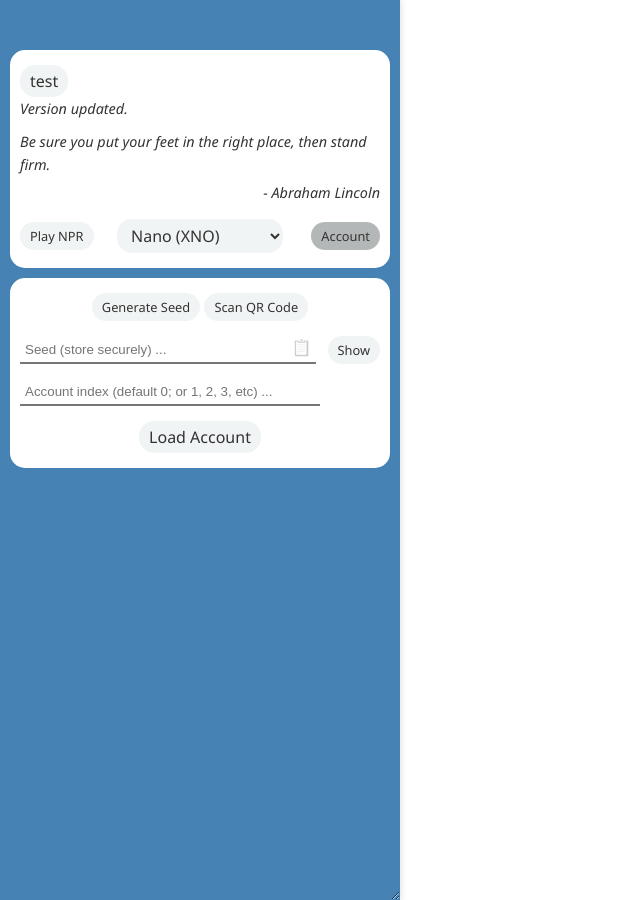
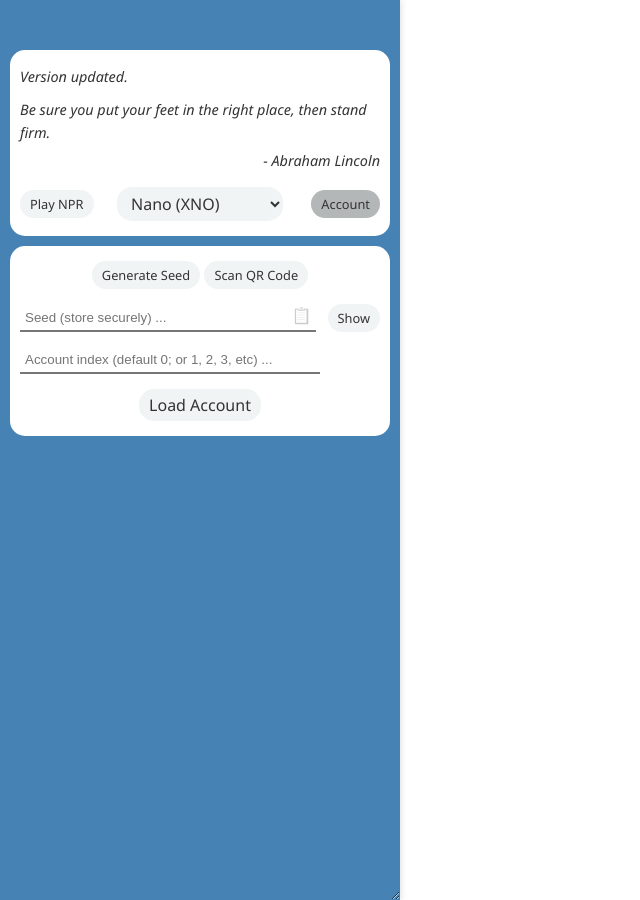
Before and after one commit to warashibetrader/warashibetrader.github.io, a Jekyll site: the page crypto/wallet.html, which Jekyll copies as it is, in a window 1280 px wide. Shown: the whole page, without its empty margins (0-640 px from the left). Built offline with Jekyll 4.4.1, drawn with Linux system fonts in a browser that asks for light colours.

Commit message:
Update wallet.html

```diff
--- a/crypto/wallet.html
+++ b/crypto/wallet.html
@@ -25,7 +25,6 @@
 	<div class="containerdiv">
 	<div id="firstDiv" class="firstDiv">
 		<div class="objectWrapper" style="margin-top:50px">
-									  <button onclick="testFunction()">test</button>
 			<div id="serverMsg" style="white-space:pre-wrap; color:red; font-style:italic; font-size:0.9em" ></div>
 			<div id="serverMsgButton" style="display:none; text-align:center; margin-top:10px; margin-bottom:15px; font-size:0.8em"><button onclick="hideServerMsg()">Hide Message</button></div>
 
```
